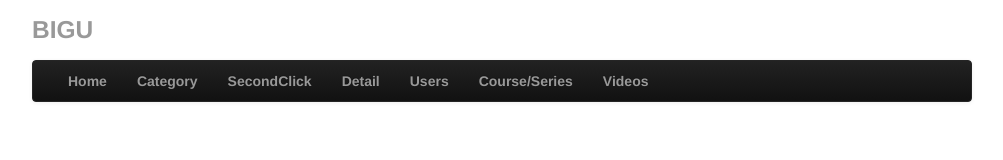
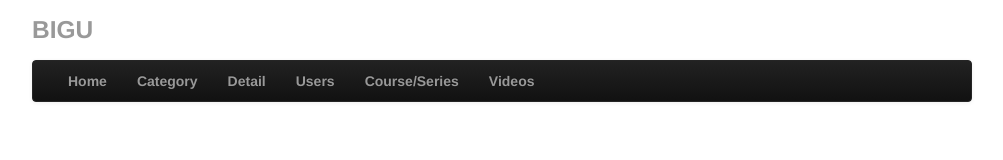
Before and after one commit to sumitarora/bigu, a website: page app/index.html in a window 1280 px wide. Shown: the whole page, without its empty margins (138-1141 px from the left). Drawn offline with Linux system fonts and the light colour scheme; files that its build step writes are made by us from their sources.

Commit message:
removing content

```diff
--- a/app/index.html
+++ b/app/index.html
@@ -26,9 +26,7 @@
             <li>
               <a href="#/Categories"><b>Category</b></a>
             </li>
-             <li>
-              <a href="#/SecondFormClick"><b>SecondClick</b></a>
-             </li>
+
              <li>
                <a href="#/New"><b>Detail</b></a>
              </li>
```
